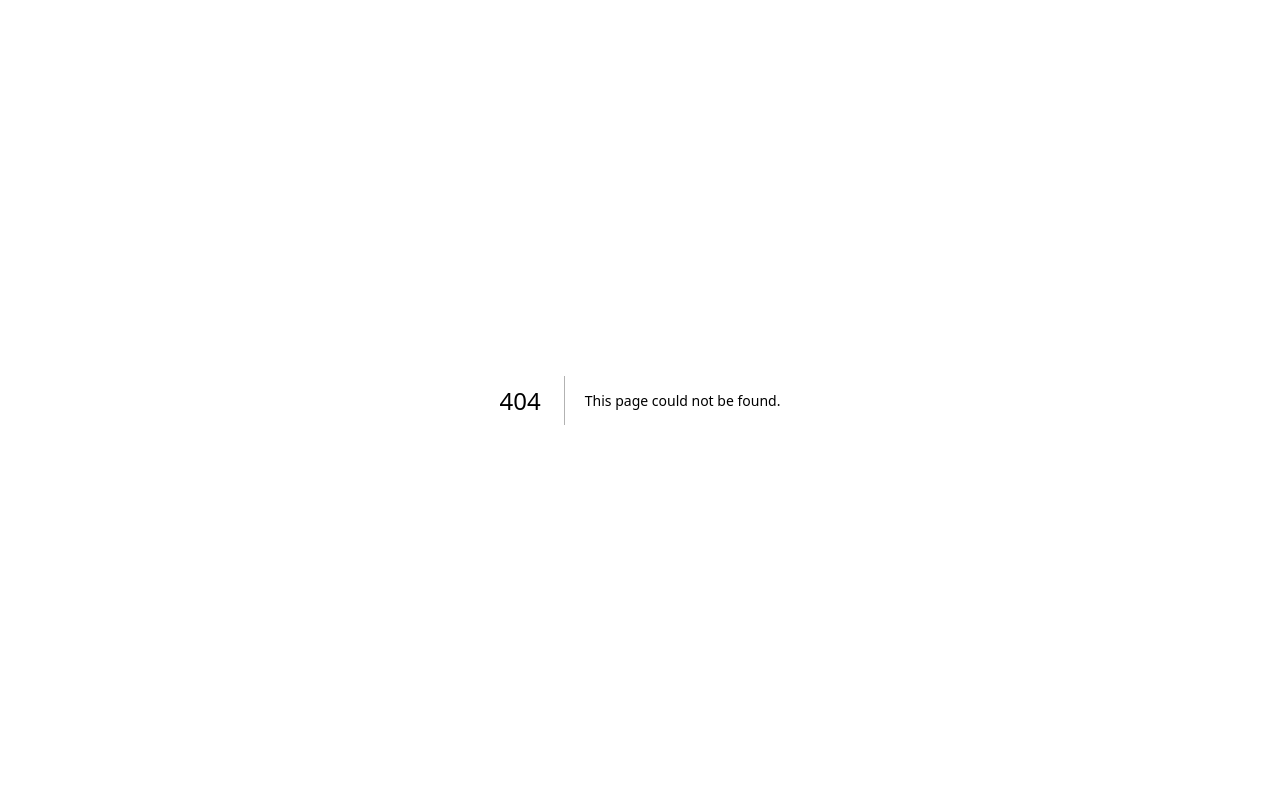
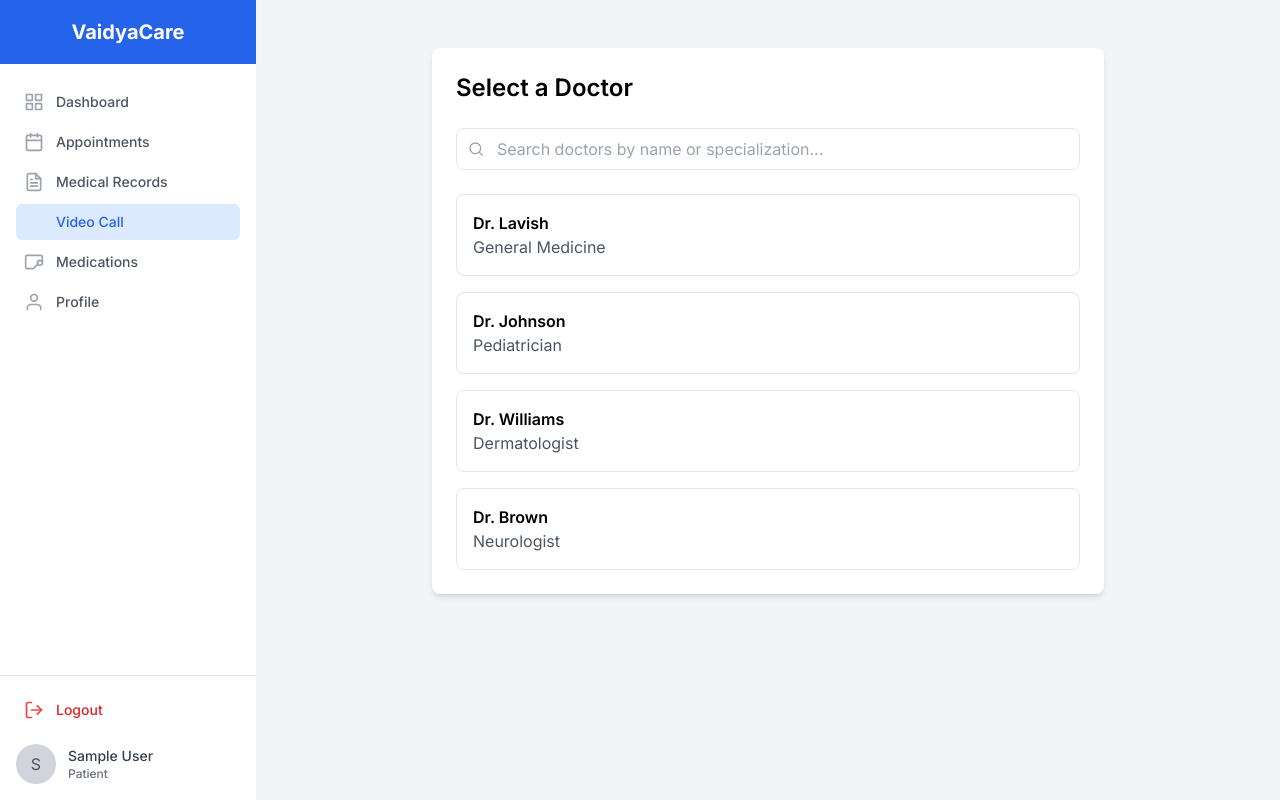
Before and after one commit to cultsicarias/GrahmeenHealth, a Next.js app: page /dashboard/video-call in a window 1280 px wide. Before the commit this address had no page. Built offline with nearby package versions, Linux system fonts and the light colour scheme; no server answers; sample sign-in values are in the browser's storage.

Commit message:
Video Call functionality

```diff
--- /dev/null
+++ b/app/(dashboard)/dashboard/video-call/page.tsx
@@ -0,0 +1,94 @@
+'use client';
+
+import { useState } from 'react';
+import { FiVideo, FiSearch } from 'react-icons/fi';
+
+// Sample doctor data - replace with your actual data source
+const doctors = [
+  { id: '1', name: 'Dr. Lavish', specialization: 'General Medicine' },
+  { id: '2', name: 'Dr. Johnson', specialization: 'Pediatrician' },
+  { id: '3', name: 'Dr. Williams', specialization: 'Dermatologist' },
+  { id: '4', name: 'Dr. Brown', specialization: 'Neurologist' },
+];
+
+export default function VideoCallPage() {
+  const [selectedDoctor, setSelectedDoctor] = useState<typeof doctors[0] | null>(null);
+  const [searchTerm, setSearchTerm] = useState('');
+  const meetingUrl = 'https://meet.google.com/pvg-vjmy-rvn  ';
+
+  const filteredDoctors = doctors.filter(doctor =>
+    doctor.name.toLowerCase().includes(searchTerm.toLowerCase()) ||
+    doctor.specialization.toLowerCase().includes(searchTerm.toLowerCase())
+  );
+
+  const joinMeeting = () => {
+    window.open(meetingUrl, '_blank');
+  };
+
+  return (
+    <div className="min-h-screen bg-gray-100 p-8">
+      <div className="max-w-2xl mx-auto">
+        {/* Search and Select Doctor */}
+        {!selectedDoctor ? (
+          <div className="bg-white p-6 rounded-lg shadow-md">
+            <h2 className="text-2xl font-semibold mb-6">Select a Doctor</h2>
+
+            {/* Search Bar */}
+            <div className="relative mb-6">
+              <FiSearch className="absolute left-3 top-1/2 transform -translate-y-1/2 text-gray-400" />
+              <input
+                type="text"
+                placeholder="Search doctors by name or specialization..."
+                className="w-full pl-10 pr-4 py-2 border rounded-lg focus:outline-none focus:ring-2 focus:ring-blue-500"
+                value={searchTerm}
+                onChange={(e) => setSearchTerm(e.target.value)}
+              />
+            </div>
+
+            {/* Doctor List */}
+            <div className="space-y-4">
+              {filteredDoctors.map(doctor => (
+                <button
+                  key={doctor.id}
+                  className="w-full p-4 text-left border rounded-lg hover:bg-blue-50 transition-colors"
+                  onClick={() => setSelectedDoctor(doctor)}
+                >
+                  <h3 className="font-semibold">{doctor.name}</h3>
+                  <p className="text-gray-600">{doctor.specialization}</p>
+                </button>
+              ))}
+              {filteredDoctors.length === 0 && (
+                <p className="text-center text-gray-500">No doctors found</p>
+              )}
+            </div>
+          </div>
+        ) : (
+          // Video Call Interface
+          <div className="bg-white p-8 rounded-lg shadow-md text-center">
+            <h2 className="text-2xl font-semibold mb-2">Video Call with {selectedDoctor.name}</h2>
+            <p className="text-gray-600 mb-6">{selectedDoctor.specialization}</p>
+
+            <button
+              onClick={joinMeeting}
+              className="flex items-center justify-center space-x-2 bg-blue-600 text-white px-6 py-3 rounded-lg hover:bg-blue-700 transition-colors mx-auto mb-4"
+            >
+              <FiVideo size={24} />
+              <span>Join Google Meet</span>
+            </button>
+
+            <p className="text-gray-600 mb-4">
+              Meeting ID: uzw-vymp-dsf
+            </p>
+
+            <button
+              onClick={() => setSelectedDoctor(null)}
+              className="text-blue-600 hover:underline"
+            >
+              Select Different Doctor
+            </button>
+          </div>
+        )}
+      </div>
+    </div>
+  );
+}
--- a/components/Sidebar.tsx
+++ b/components/Sidebar.tsx
@@ -25,6 +25,7 @@ export default function Sidebar({ isOpen, setIsOpen, userRole }: SidebarProps) {
     { name: 'Dashboard', href: '/dashboard', icon: 'grid' },
     { name: 'Appointments', href: '/dashboard/appointments', icon: 'calendar' },
     { name: 'Medical Records', href: '/dashboard/medical-records', icon: 'file-text' },
+    { name: 'Video Call', href: '/dashboard/video-call', icon: 'video' },
     { name: 'Medications', href: '/dashboard/medications', icon: 'pill' },
     { name: 'Profile', href: '/dashboard/profile', icon: 'user' },
   ];
--- a/package.json
+++ b/package.json
@@ -31,7 +31,7 @@
     "react-dom": "^18",
     "react-hook-form": "^7.50.1",
     "react-hot-toast": "^2.5.2",
-    "react-icons": "^5.5.0",
+    "react-icons": "^4.11.0",
     "resend": "^4.2.0",
     "zod": "^3.22.4"
   },
```
Also changed, not shown: 1 other file (tests, documents, lock files or other folders).
